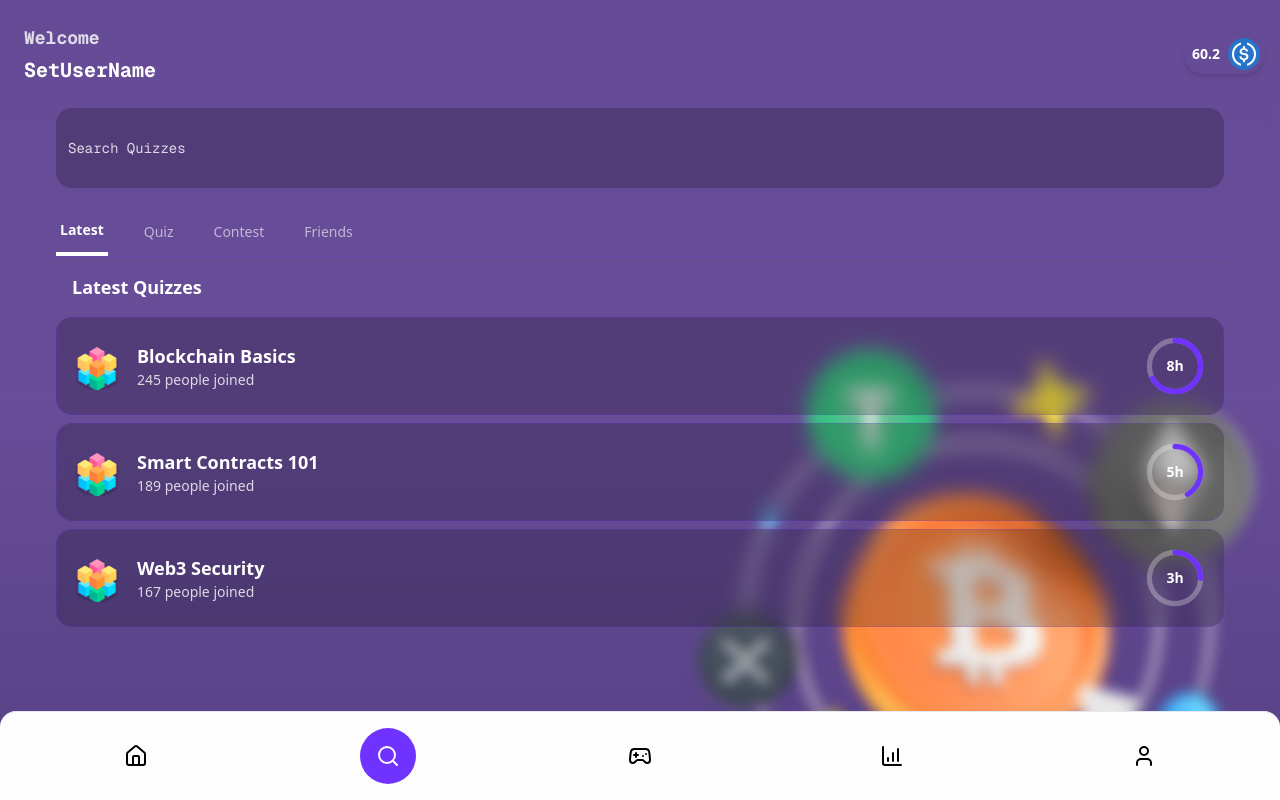
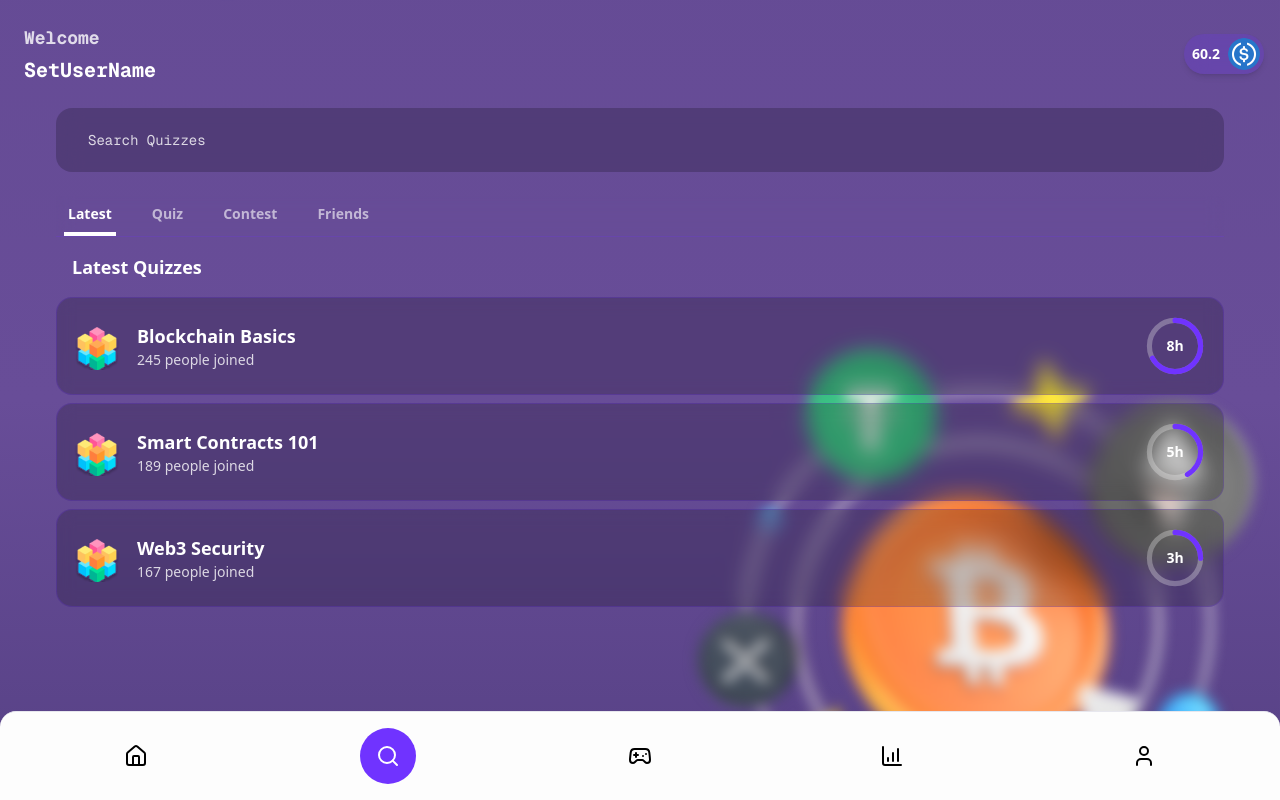
Before and after one commit to DeQuizifi/app.dequizifi.xyz, a Next.js app: page /search in a window 1280 px wide. Built offline with nearby package versions, Linux system fonts and the light colour scheme.

Commit message:
improved ui

```diff
--- a/src/components/common/Tabs/BasicTabs.tsx
+++ b/src/components/common/Tabs/BasicTabs.tsx
@@ -23,7 +23,7 @@ export function BasicTabs({
   return (
     <div className={className}>
       {/* Tab Navigation */}
-      <div className="border-b border-primary/20">
+      <div className="border-b border-primary/20 backdrop-blur-sm px-2">
         <div className="flex justify-start gap-8">
           {tabs.map((tab) => {
             const isActive = activeTab === tab.id;
@@ -32,10 +32,10 @@ export function BasicTabs({
               <button
                 key={tab.id}
                 onClick={() => setActiveTab(tab.id)}
-                className={`flex items-center gap-2 px-1 py-2 pb-3 text-sm relative transition-all duration-300 ease-in-out ${
+                className={`flex items-center gap-2 px-1 py-2 pb-3 text-sm relative transition-all duration-150 ease-in-out ${
                   isActive
-                    ? "text-primary-foreground border-b-4 border-primary-foreground font-semibold"
-                    : "text-primary-foreground/60 hover:text-primary-foreground"
+                    ? "text-primary-foreground font-bold after:absolute after:bottom-0 after:left-0 after:right-0 after:h-1 after:bg-current"
+                    : "text-primary-foreground/60 font-semibold hover:text-primary-foreground"
                 }`}
               >
                 {tab.label}
@@ -45,7 +45,6 @@ export function BasicTabs({
         </div>
       </div>
 
-      {/* Tab Content */}
       <div className="mt-4">
         {tabs.map((tab) => (
           <div
--- a/src/components/models/user/UserNameBalanceCard.tsx
+++ b/src/components/models/user/UserNameBalanceCard.tsx
@@ -21,7 +21,7 @@ export function UserNameBalance() {
       </div>
 
       <div className="flex items-center">
-        <div className="flex items-center px-1 py-1 rounded-full shadow-md">
+        <div className="flex items-center bg-primary/20 px-1 py-1 rounded-full shadow-md backdrop-blur-md">
           <span className="text-sm text-primary-foreground font-bold ml-1">
             60.2
           </span>
--- a/src/components/pages/search/components/SearchQuizzesTabs.tsx
+++ b/src/components/pages/search/components/SearchQuizzesTabs.tsx
@@ -107,7 +107,7 @@ export function SearchQuizzesTabs() {
       <Input
         placeholder="Search Quizzes"
         aria-label="Search quizzes"
-        className="w-full rounded-2xl bg-foreground/20 backdrop-blur-md border-0 shadow-none focus:text-primary-foreground/80 placeholder:text-primary-foreground/80 py-10 focus-visible:ring-0 focus-visible:border-0 font-mono"
+        className="w-full rounded-2xl bg-foreground/20 backdrop-blur-md border-0 shadow-none focus:text-primary-foreground/80 placeholder:text-primary-foreground/80 p-8 focus-visible:ring-0 focus-visible:border-0 font-mono"
       />
 
       <div className="mt-6">
```
